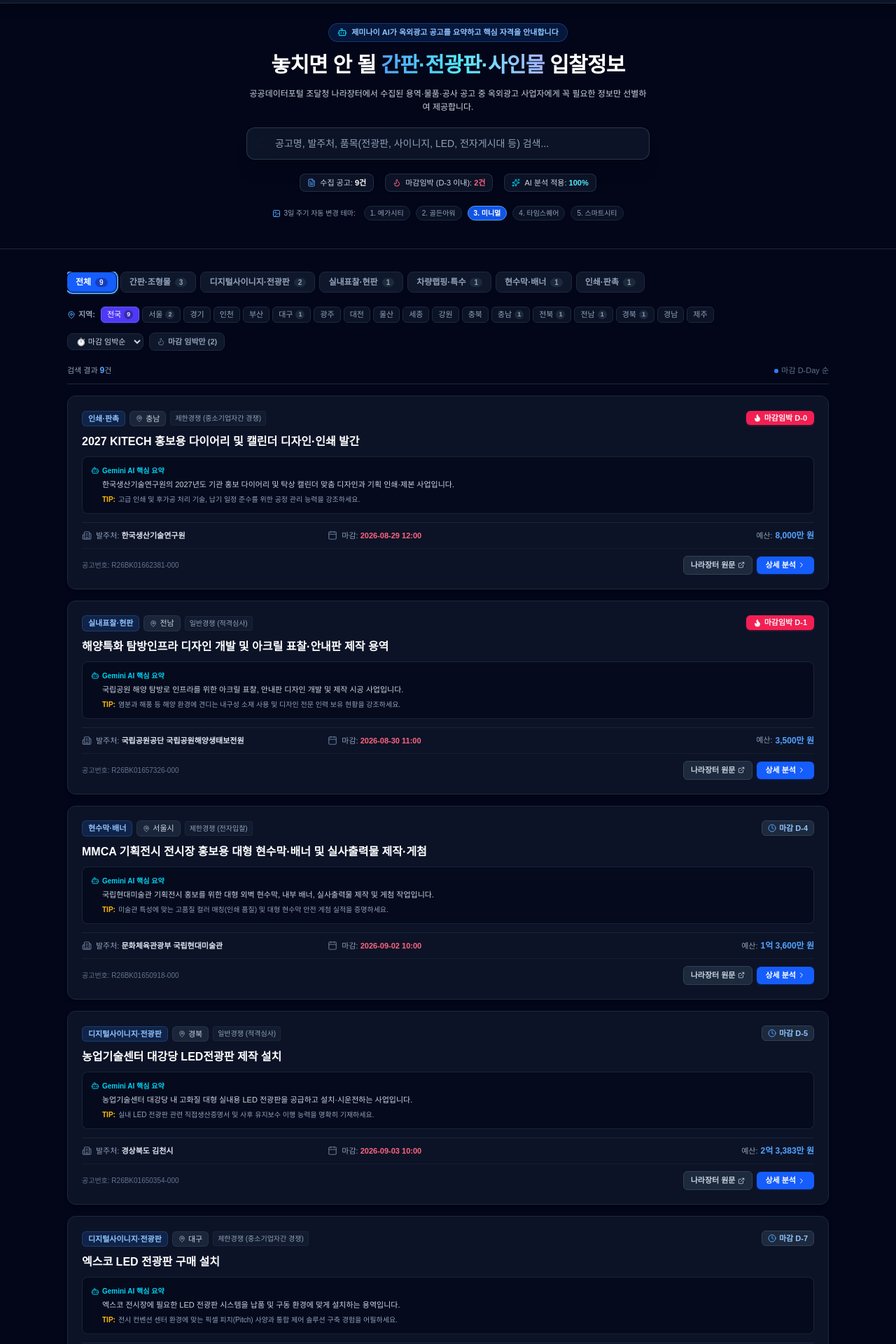
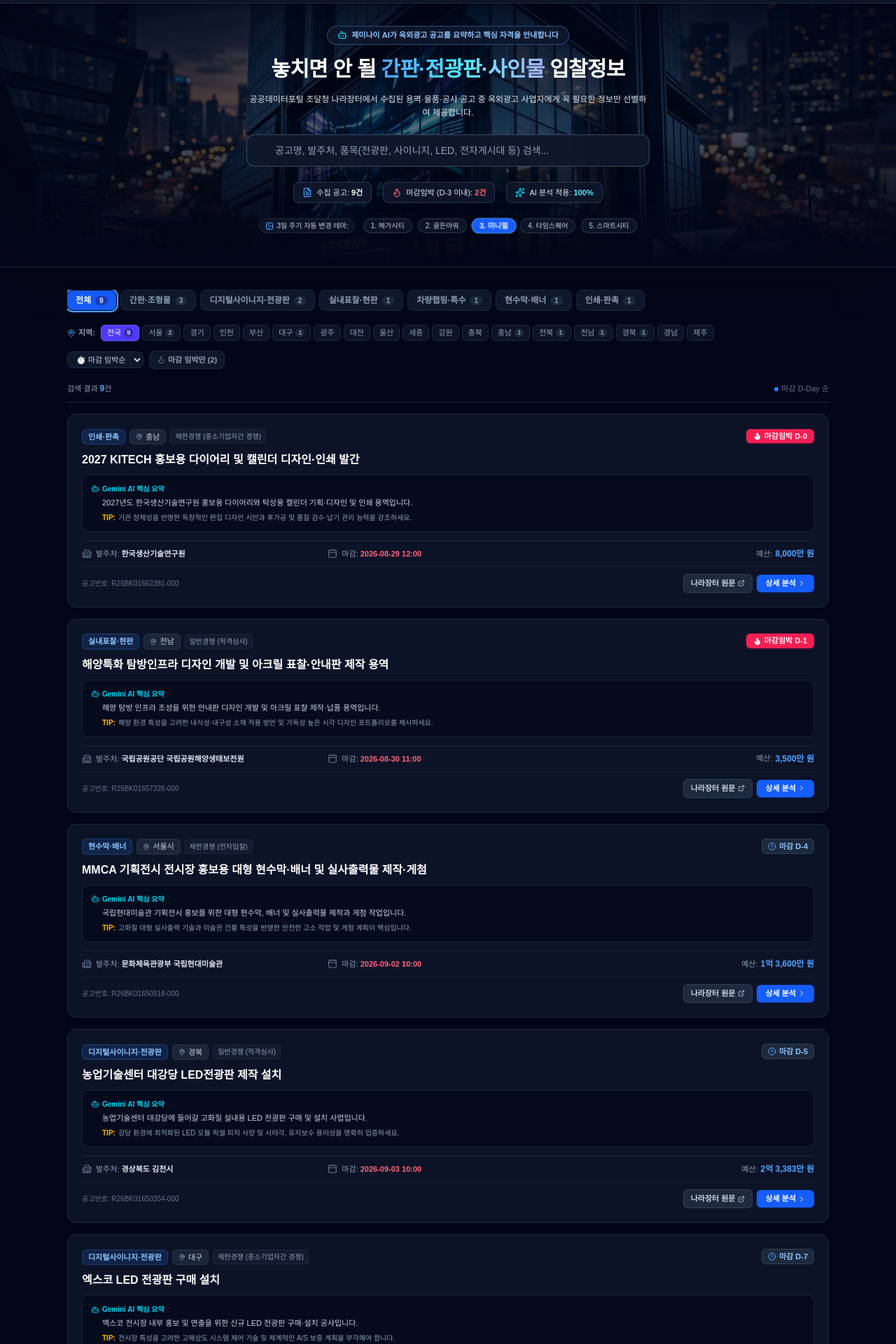
Before and after one commit to parkyoung07/ad-bids-info, a Next.js app: page / in a window 1280 px wide. Shown: the part 60-1980 px from the top of the page at 70% size. Built offline with nearby package versions, Linux system fonts and the light colour scheme.

Commit message:
fix: hero background z-index visibility and isolate stacking context

```diff
--- a/public/data/bids.json
+++ b/public/data/bids.json
@@ -12,8 +12,8 @@
     "dDay": 0,
     "bidType": "제한경쟁 (중소기업자간 경쟁)",
     "linkUrl": "https://www.g2b.go.kr/link/PNPE027_01/single/?bidPbancNo=R26BK01662381&bidPbancOrd=000",
-    "aiSummary": "한국생산기술연구원의 2027년도 기관 홍보 다이어리 및 탁상 캘린더 맞춤 디자인과 기획 인쇄·제본 사업입니다.",
-    "aiTips": "고급 인쇄 및 후가공 처리 기술, 납기 일정 준수를 위한 공정 관리 능력을 강조하세요."
+    "aiSummary": "2027년도 한국생산기술연구원 홍보용 다이어리와 탁상용 캘린더 기획·디자인 및 인쇄 용역입니다.",
+    "aiTips": "기관 정체성을 반영한 독창적인 편집 디자인 시안과 후가공 및 품질 검수·납기 관리 능력을 강조하세요."
   },
   {
     "id": "R26BK01657326-000",
@@ -28,8 +28,8 @@
     "dDay": 1,
     "bidType": "일반경쟁 (적격심사)",
     "linkUrl": "https://www.g2b.go.kr/link/PNPE027_01/single/?bidPbancNo=R26BK01657326&bidPbancOrd=000",
-    "aiSummary": "국립공원 해양 탐방로 인프라를 위한 아크릴 표찰, 안내판 디자인 개발 및 제작 시공 사업입니다.",
-    "aiTips": "염분과 해풍 등 해양 환경에 견디는 내구성 소재 사용 및 디자인 전문 인력 보유 현황을 강조하세요."
+    "aiSummary": "해양 탐방 인프라 조성을 위한 안내판 디자인 개발 및 아크릴 표찰 제작·납품 용역입니다.",
+    "aiTips": "해양 환경 특성을 고려한 내식성·내구성 소재 적용 방안 및 가독성 높은 시각 디자인 포트폴리오를 제시하세요."
   },
   {
     "id": "R26BK01650918-000",
@@ -44,8 +44,8 @@
     "dDay": 4,
     "bidType": "제한경쟁 (전자입찰)",
     "linkUrl": "https://www.g2b.go.kr/link/PNPE027_01/single/?bidPbancNo=R26BK01650918&bidPbancOrd=000",
-    "aiSummary": "국립현대미술관 기획전시 홍보를 위한 대형 외벽 현수막, 내부 배너, 실사출력물 제작 및 게첨 작업입니다.",
-    "aiTips": "미술관 특성에 맞는 고품질 컬러 매칭(인쇄 품질) 및 대형 현수막 안전 게첨 실적을 증명하세요."
+    "aiSummary": "국립현대미술관 기획전시 홍보를 위한 대형 현수막, 배너 및 실사출력물 제작과 게첨 작업입니다.",
+    "aiTips": "고화질 대형 실사출력 기술과 미술관 건물 특성을 반영한 안전한 고소 작업 및 게첨 계획이 핵심입니다."
   },
   {
     "id": "R26BK01650354-000",
@@ -60,8 +60,8 @@
     "dDay": 5,
     "bidType": "일반경쟁 (적격심사)",
     "linkUrl": "https://www.g2b.go.kr/link/PNPE027_01/single/?bidPbancNo=R26BK01650354&bidPbancOrd=000",
-    "aiSummary": "농업기술센터 대강당 내 고화질 대형 실내용 LED 전광판을 공급하고 설치·시운전하는 사업입니다.",
-    "aiTips": "실내 LED 전광판 관련 직접생산증명서 및 사후 유지보수 이행 능력을 명확히 기재하세요."
+    "aiSummary": "농업기술센터 대강당에 들어갈 고화질 실내용 LED 전광판 구매 및 설치 사업입니다.",
+    "aiTips": "강당 환경에 최적화된 LED 모듈 픽셀 피치 사양 및 시야각, 유지보수 용이성을 명확히 입증하세요."
   },
   {
     "id": "R26BK01654853-000",
@@ -76,8 +76,8 @@
     "dDay": 7,
     "bidType": "제한경쟁 (중소기업자간 경쟁)",
     "linkUrl": "https://www.g2b.go.kr/link/PNPE027_01/single/?bidPbancNo=R26BK01654853&bidPbancOrd=000",
-    "aiSummary": "엑스코 전시장에 필요한 LED 전광판 시스템을 납품 및 구동 환경에 맞게 설치하는 용역입니다.",
-    "aiTips": "전시 컨벤션 센터 환경에 맞는 픽셀 피치(Pitch) 사양과 통합 제어 솔루션 구축 경험을 어필하세요."
+    "aiSummary": "엑스코 전시장 내부 홍보 및 연출을 위한 신규 LED 전광판 구매·설치 공사입니다.",
+    "aiTips": "전시장 특성을 고려한 고해상도 시스템 제어 기술 및 체계적인 A/S 보증 계획을 부각해야 합니다."
   },
   {
     "id": "R26BK01660421-000",
@@ -92,8 +92,8 @@
     "bidType": "일반경쟁",
     "linkUrl": "https://www.g2b.go.kr/link/PNPE027_01/single/?bidPbancNo=R26BK01660421&bidPbancOrd=000",
     "category": "간판·조형물",
-    "aiSummary": "경상북도 통합 홍보관 부스 디자인, 조형물 제작 및 전시 운영 전반을 수행하는 용역입니다.",
-    "aiTips": "박람회 홍보관 기획 및 실사출력·조형물 설치 실적을 강조하고 체계적인 운영 및 안전 관리 계획을 제시하세요."
+    "aiSummary": "박람회 내 경상북도 통합 홍보관의 전시 공간 디자인, 조형물 제작 및 운영 전반을 수행하는 용역입니다.",
+    "aiTips": "전시·홍보관 부스 디자인 및 시공 실적을 강조하고, 신속한 설치·철거 및 안전 관리 계획을 제시하세요."
   },
   {
     "id": "R26BK01661955-000",
@@ -108,8 +108,8 @@
     "dDay": 7,
     "bidType": "일반경쟁 (전자입찰)",
     "linkUrl": "https://www.g2b.go.kr/link/PNPE027_01/single/?bidPbancNo=R26BK01661955&bidPbancOrd=000",
-    "aiSummary": "국회 홍보용 관용차량 및 홍보버스 전체 차량 필름 랩핑 디자인, 출력 및 시공 용역입니다.",
-    "aiTips": "대형 버스 풀 랩핑 전문 시공 인력과 내구성이 검증된 옥외용 랩핑 필름 원단 사용을 명시하세요."
+    "aiSummary": "국회 관용 차량 및 이동형 홍보버스 전면 풀 랩핑 디자인 및 시공 용역입니다.",
+    "aiTips": "버스와 같은 대형 차량의 곡면 시공 노하우, 내구성이 우수한 정품 필름 사용 계획을 정밀히 작성하세요."
   },
   {
     "id": "R26BK01660058-000",
@@ -124,8 +124,8 @@
     "bidType": "일반경쟁",
     "linkUrl": "https://www.g2b.go.kr/link/PNPE027_01/single/?bidPbancNo=R26BK01660058&bidPbancOrd=000",
     "category": "간판·조형물",
-    "aiSummary": "대학 센터 내 상담부스 제작 및 실내 맞춤형 공간 인테리어·조형물을 설치하는 사업입니다.",
-    "aiTips": "대학 및 교육기관 실내 부스 제작 경험과 규격 맞춤 시공 능력을 강조하여 제출하세요."
+    "aiSummary": "AX스페이스센터 내 상담 부스 구조물 제작 및 설치를 진행하는 맞춤형 시공 사업입니다.",
+    "aiTips": "공간 활용도를 높인 부스 설계 능력과 정해진 예산 및 일정 내 깔끔한 마무리 시공 능력이 중요합니다."
   },
   {
     "id": "R26BK01648754-000",
@@ -140,7 +140,7 @@
     "dDay": 14,
     "bidType": "일반경쟁 (협상에의한계약)",
     "linkUrl": "https://www.g2b.go.kr/link/PNPE027_01/single/?bidPbancNo=R26BK01648754&bidPbancOrd=000",
-    "aiSummary": "대학병원 종합 안내를 위한 LED 채널간판 및 지주형 안내탑 등 외부 옥외사인물 제작·설치 공사입니다.",
-    "aiTips": "옥외광고사업 등록 및 면허 보유 여부를 확인하고, 야간 시인성 향상 기술 및 안전 시공 능력을 어필하세요."
+    "aiSummary": "병원 단지 내 종합 안내를 위한 LED 채널간판 및 지주 안내탑 제작·설치 공사입니다.",
+    "aiTips": "옥외광고업 등록 여부와 야간 시인성을 높인 LED 설계, 지주 구조물의 풍압 및 기초 안전성을 적극 제시하세요."
   }
 ]
--- a/public/data/meta.json
+++ b/public/data/meta.json
@@ -1,5 +1,5 @@
 {
-  "lastUpdated": "2026-08-29T09:38:06.703Z",
+  "lastUpdated": "2026-08-29T09:58:29.566Z",
   "totalCount": 9,
   "activeDate": "2026년 8월 29일",
   "liveBidsCount": 2
--- a/src/app/layout.tsx
+++ b/src/app/layout.tsx
@@ -44,7 +44,7 @@ export default function RootLayout({
 }>) {
   return (
     <html lang="ko">
-      <body className="min-h-screen bg-slate-50 text-slate-900 antialiased flex flex-col">
+      <body className="min-h-screen bg-slate-950 text-slate-100 antialiased flex flex-col selection:bg-blue-500 selection:text-white">
         {children}
       </body>
     </html>
--- a/src/app/page.tsx
+++ b/src/app/page.tsx
@@ -295,33 +295,34 @@ export default function HomePage() {
       </header>
 
       {/* 3일 주기 자동 교체되는 도시 옥외광고 배경 히어로 섹션 */}
-      <section className="relative overflow-hidden pt-7 pb-10 px-4 sm:px-6 lg:px-8 border-b border-slate-800">
-        {/* 5가지 테마 배경 이미지 레이어 (3일 주기 자동 전환) */}
+      <section className="relative isolate overflow-hidden pt-8 pb-12 px-4 sm:px-6 lg:px-8 border-b border-slate-800 shadow-2xl">
+        {/* 5가지 테마 배경 이미지 레이어 (3일 주기 자동 전환, z-index 0에서 확실히 렌더링) */}
         {HERO_BACKGROUNDS.map((bg, idx) => (
           <div
             key={bg.id}
-            className={`absolute inset-0 bg-cover bg-center transition-opacity duration-1000 ease-in-out -z-30 transform scale-105 ${
+            className={`absolute inset-0 bg-cover bg-center transition-opacity duration-1000 ease-in-out z-0 transform scale-100 ${
               idx === currentBgIndex ? "opacity-100" : "opacity-0 pointer-events-none"
             }`}
             style={{
               backgroundImage: `url(${bg.url})`,
+              backgroundPosition: "center 35%",
             }}
           />
         ))}
 
-        {/* 고급스러운 딥 다크 그라데이션 오버레이 (글자 및 검색창 가독성 확보) */}
-        <div className="absolute inset-0 bg-gradient-to-b from-slate-950/88 via-slate-950/80 to-slate-950 -z-20 backdrop-blur-[0.5px]"></div>
-        <div className="absolute top-0 left-1/2 -translate-x-1/2 w-3/4 h-36 bg-gradient-to-r from-blue-600/20 via-cyan-500/15 to-indigo-600/20 blur-3xl -z-10 pointer-events-none"></div>
+        {/* 세련된 다크 비네팅 오버레이 (사진의 도시 불빛과 사이니지는 살리고 글자 가독성은 확보) */}
+        <div className="absolute inset-0 bg-gradient-to-b from-slate-950/65 via-slate-950/55 to-slate-950 z-0 backdrop-blur-[0.5px]"></div>
+        <div className="absolute inset-0 bg-radial from-transparent via-slate-950/40 to-slate-950/90 z-0"></div>
 
-        <div className="max-w-4xl mx-auto text-center space-y-3 relative z-10">
+        <div className="max-w-4xl mx-auto text-center space-y-3.5 relative z-10">
           {/* 상단 뱃지 (서체 20% 축소: text-[11px]) */}
-          <div className="inline-flex items-center gap-1.5 px-3 py-1 rounded-full bg-blue-500/15 border border-blue-500/30 text-blue-300 text-[11px] font-semibold backdrop-blur-md shadow-sm">
+          <div className="inline-flex items-center gap-1.5 px-3.5 py-1 rounded-full bg-slate-900/90 border border-blue-400/40 text-blue-300 text-[11px] font-semibold backdrop-blur-md shadow-lg">
             <Bot className="w-3.5 h-3.5 text-cyan-400" />
             <span>제미나이 AI가 옥외광고 공고를 요약하고 핵심 자격을 안내합니다</span>
           </div>
 
           {/* 메인 타이틀 (서체 약 20~25% 축소: text-xl sm:text-2xl lg:text-3xl) */}
-          <h1 className="text-xl sm:text-2xl lg:text-3xl font-extrabold tracking-tight text-white leading-snug">
+          <h1 className="text-xl sm:text-2xl lg:text-3xl font-extrabold tracking-tight text-white leading-snug drop-shadow-md">
             놓치면 안 될{" "}
             <span className="text-transparent bg-clip-text bg-gradient-to-r from-blue-400 via-cyan-300 to-indigo-300">
               간판·전광판·사인물
@@ -330,20 +331,20 @@ export default function HomePage() {
           </h1>
 
           {/* 서브 설명 (서체 20% 축소: text-[11px] sm:text-xs) */}
-          <p className="text-[11px] sm:text-xs text-slate-300 max-w-xl mx-auto leading-relaxed">
+          <p className="text-[11px] sm:text-xs text-slate-200 max-w-xl mx-auto leading-relaxed drop-shadow">
             공공데이터포털 조달청 나라장터에서 수집된 용역·물품·공사 공고 중 옥외광고 사업자에게 꼭 필요한 정보만 선별하여 제공합니다.
           </p>
 
           {/* 통합 검색창 (서체 20% 축소: text-xs sm:text-sm) */}
           <div className="pt-1.5 max-w-xl mx-auto">
-            <div className="relative flex items-center">
+            <div className="relative flex items-center shadow-2xl">
               <Search className="absolute left-3.5 w-4 h-4 text-slate-400" />
               <input
                 type="text"
                 value={searchQuery}
                 onChange={(e) => setSearchQuery(e.target.value)}
                 placeholder="공고명, 발주처, 품목(전광판, 사이니지, LED, 전자게시대 등) 검색..."
-                className="w-full pl-10 pr-14 py-3 bg-slate-900/85 backdrop-blur-md border border-slate-700/80 rounded-xl text-white placeholder-slate-400 focus:outline-none focus:ring-2 focus:ring-blue-500 focus:border-blue-500 text-xs sm:text-sm shadow-xl transition-all"
+                className="w-full pl-10 pr-14 py-3 bg-slate-900/95 backdrop-blur-lg border border-slate-600/80 rounded-xl text-white placeholder-slate-400 focus:outline-none focus:ring-2 focus:ring-blue-500 focus:border-blue-500 text-xs sm:text-sm shadow-2xl transition-all"
               />
               {searchQuery && (
                 <button
@@ -357,24 +358,24 @@ export default function HomePage() {
           </div>
 
           {/* 통계 요약 바 (서체 20% 축소: text-[11px]) */}
-          <div className="pt-2 flex flex-wrap items-center justify-center gap-2 sm:gap-4 text-[11px] text-slate-300">
-            <div className="flex items-center gap-1.5 bg-slate-900/80 backdrop-blur-sm px-2.5 py-1 rounded-lg border border-slate-700/60 shadow-sm">
-              <FileText className="w-3 h-3 text-blue-400" />
+          <div className="pt-2 flex flex-wrap items-center justify-center gap-2 sm:gap-4 text-[11px] text-slate-200">
+            <div className="flex items-center gap-1.5 bg-slate-900/90 backdrop-blur-md px-3 py-1.5 rounded-lg border border-slate-700/80 shadow-md">
+              <FileText className="w-3.5 h-3.5 text-blue-400" />
               <span>수집 공고: <strong className="text-white font-bold">{bids.length}건</strong></span>
             </div>
-            <div className="flex items-center gap-1.5 bg-slate-900/80 backdrop-blur-sm px-2.5 py-1 rounded-lg border border-slate-700/60 shadow-sm">
-              <Flame className="w-3 h-3 text-rose-400" />
+            <div className="flex items-center gap-1.5 bg-slate-900/90 backdrop-blur-md px-3 py-1.5 rounded-lg border border-slate-700/80 shadow-md">
+              <Flame className="w-3.5 h-3.5 text-rose-400" />
               <span>마감임박 (D-3 이내): <strong className="text-rose-400 font-bold">{urgentCount}건</strong></span>
             </div>
-            <div className="flex items-center gap-1.5 bg-slate-900/80 backdrop-blur-sm px-2.5 py-1 rounded-lg border border-slate-700/60 shadow-sm">
-              <Sparkles className="w-3 h-3 text-cyan-400" />
+            <div className="flex items-center gap-1.5 bg-slate-900/90 backdrop-blur-md px-3 py-1.5 rounded-lg border border-slate-700/80 shadow-md">
+              <Sparkles className="w-3.5 h-3.5 text-cyan-400" />
               <span>AI 분석 적용: <strong className="text-cyan-300 font-bold">100%</strong></span>
             </div>
           </div>
 
           {/* 3일 주기 순차 교체 테마 안내 및 수동 선택 인디케이터 (서체 20% 축소) */}
           <div className="pt-2 flex flex-wrap items-center justify-center gap-1.5 sm:gap-2">
-            <span className="text-[10px] text-slate-400 flex items-center gap-1 mr-1">
+            <span className="text-[10px] text-slate-300 font-medium flex items-center gap-1 mr-1 bg-slate-900/80 px-2 py-0.5 rounded-full border border-slate-800">
               <ImageIcon className="w-3 h-3 text-blue-400" />
               <span>3일 주기 자동 변경 테마:</span>
             </span>
@@ -383,10 +384,10 @@ export default function HomePage() {
                 key={bg.id}
                 onClick={() => setCurrentBgIndex(index)}
                 title={`${bg.name} - ${bg.desc}`}
-                className={`text-[10px] px-2 py-0.5 rounded-full transition-all flex items-center gap-1 cursor-pointer ${
+                className={`text-[10px] px-2.5 py-0.5 rounded-full transition-all flex items-center gap-1 cursor-pointer backdrop-blur-sm ${
                   currentBgIndex === index
-                    ? "bg-blue-600/90 text-white font-bold border border-blue-400 shadow-sm"
-                    : "bg-slate-900/70 text-slate-400 hover:text-slate-200 border border-slate-800"
+                    ? "bg-blue-600 text-white font-bold border border-blue-400 shadow-md scale-105"
+                    : "bg-slate-900/85 text-slate-300 hover:text-white hover:bg-slate-800 border border-slate-700/80"
                 }`}
               >
                 <span>{index + 1}. {bg.name.split(" ")[0]}</span>
```
